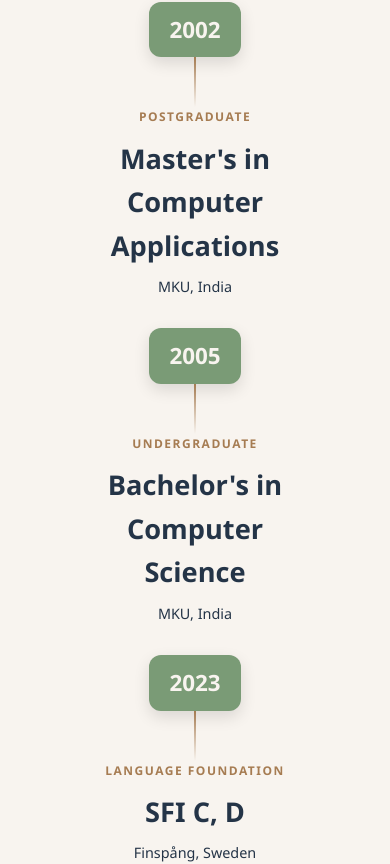
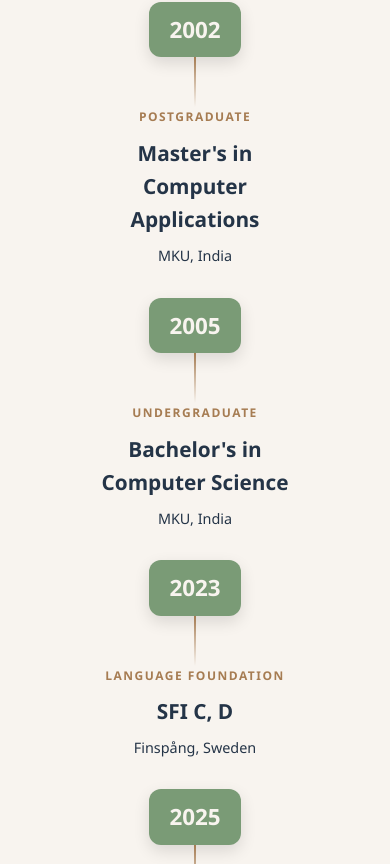
Before and after one commit to Kathambari-Kumar/Kathambari-Indrajith-Portfolio, a React (Vite) app: page / in a window 390 px wide. Shown: the part 2886-3750 px from the top of the page. Built offline with nearby package versions, Linux system fonts and the light colour scheme.

Commit message:
Fix mobile Academic-Journey-Content

```diff
--- a/src/App.css
+++ b/src/App.css
@@ -964,7 +964,7 @@
 }
 
 .journey-content h3 {
-  font-size: 1.7rem;
+  font-size: 1.3rem;
 }
 
 .journey-point,
```
